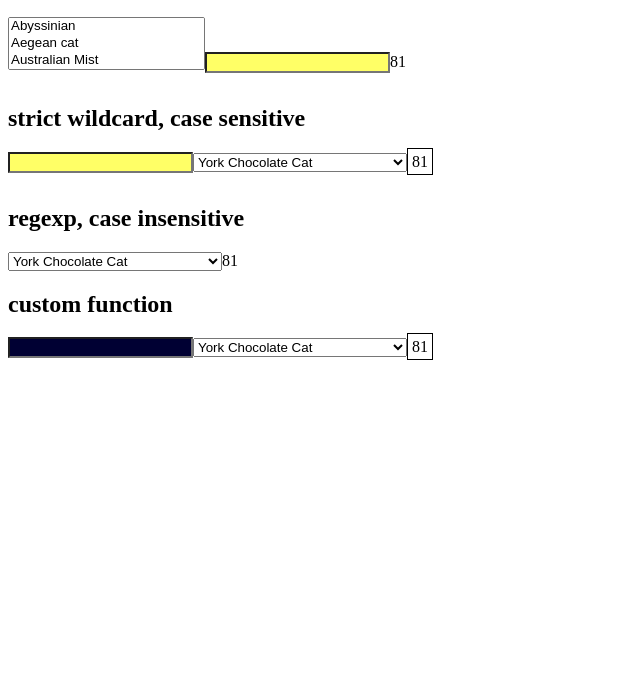
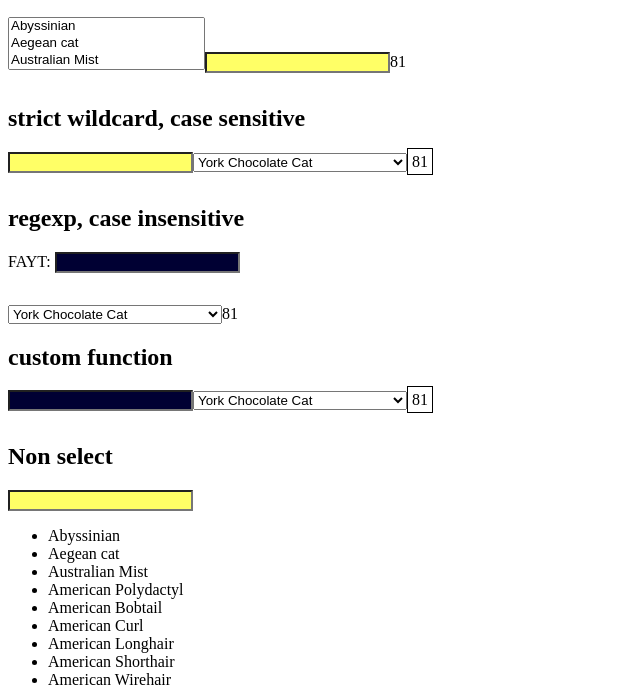
Before and after one commit to h34tnet/jQuery.fn.faytFilter, a plain HTML site: page index.html in a window 1280 px wide. Shown: the part 110-799 px from the top of the page, without its empty margins (0-640 px from the left). Drawn offline with nearby package versions, Linux system fonts and the light colour scheme.

Commit message:
also works for other elements than select

```diff
--- a/index.html
+++ b/index.html
@@ -14,10 +14,14 @@
 
         // add test data
         $('SELECT').each(function () {
-            $this = $(this);
+            for (var i=0; i<testList.length; i++)
+                $(this).append('<option>' + testList[i] + '</option>');
+        });
 
+        // add test data
+        $('UL').each(function () {
             for (var i=0; i<testList.length; i++)
-                $this.append('<option>' + testList[i] + '</option>');
+                $(this).append('<li>' + testList[i] + '</li>');
         });
 
         // init filters
@@ -62,6 +66,20 @@
             delay: 1000
         });
 
+        $('#fooul').faytFilter({
+            insert: 'before',
+
+            method: function (filter, opts) {
+                filter = opts.caseSensitive ? filter : filter.toLowerCase();
+                return function (text) {
+                    var ttc = opts.caseSensitive ? text : text.toLowerCase();
+                    return ttc.substr(0, filter.length) == filter;
+                }
+            },
+
+            delay: 1000
+        });
+
     });
 </script>
 
@@ -91,10 +109,15 @@ DIV {
 <div><select id="barselect"></select><span id="barSelectHits" style="border: 1px solid black; padding: 4px;"></span></div>
 
 <h2>regexp, case insensitive</h2>
+<div id="gooSelector">FAYT: </div>
 <div><select id="gooselect"></select><span id="gooSelectHits">none yet</span>
 
 <h2>custom function</h2>
 <div><select id="garselect"></select><span id="garSelectHits" style="border: 1px solid black; padding: 4px;"></span></div>
 
+<h2>Non select</h2>
+<ul id="fooul">
+</ul>
+
 </body>
 </html>
```
